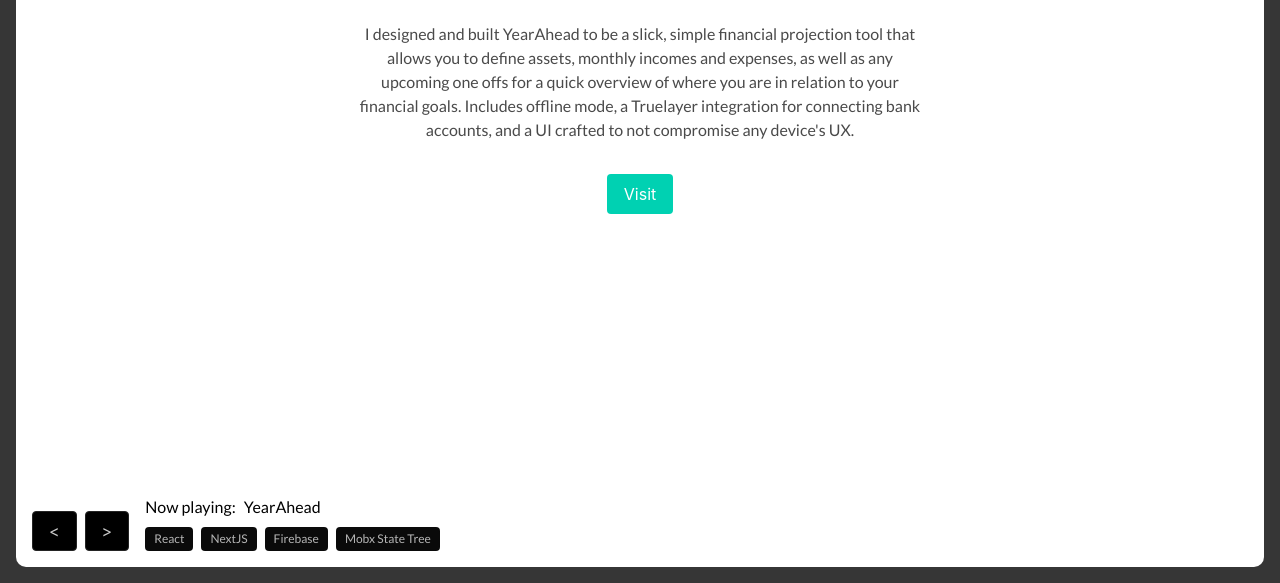
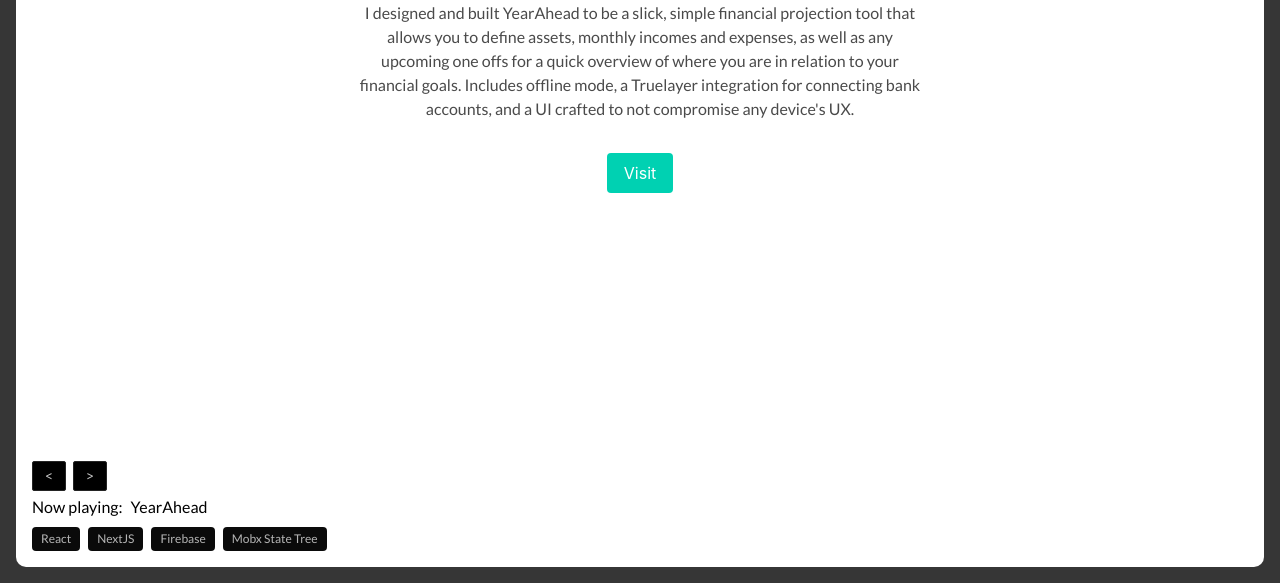
Before and after one commit to finallyblueskies/finallyblueskies.github.io, a website with bundled scripts: page index.html in a window 1280 px wide. Shown: the part 217-800 px from the top of the page. Built offline with nearby package versions, Linux system fonts and the light colour scheme.

Commit message:
Design adjust, touch interaction

```diff
--- a/index.html
+++ b/index.html
@@ -59,10 +59,19 @@
           </ul>
         </nav>
       </header>
-
-      <div class="control-panel is-flex is-align-items-flex-end">
-        <button class="button prev-sketch mr-2"><</button>
-        <button class="button next-sketch mr-4">></button>
+      <div class="pl-4 pr-4 pb-4" style="height: 100%">
+        <div class="sketch-container"></div>
+      </div>
+      <div
+        class="
+          control-panel
+          is-flex is-align-items-flex-start is-flex-direction-column
+        "
+      >
+        <div class="mb-1">
+          <button class="button prev-sketch mr-1 is-small"><</button>
+          <button class="button next-sketch mr-1 is-small">></button>
+        </div>
         <div>
           <div class="mb-2 has-text-white">
             Now playing:<span class="current-sketch-title ml-2"></span>
@@ -70,7 +79,6 @@
           <div class="current-sketch-tags tags"></div>
         </div>
       </div>
-      <div class="sketch-container"></div>
     </div>
     <!-- <div class="sketch-container"> -->
     <!-- <div class="hello-world-container">
--- a/modules/sketch_p5.mjs
+++ b/modules/sketch_p5.mjs
@@ -25,6 +25,10 @@ class SketchP5 extends Sketch {
     instance.mousePressed = () => this.onMousePressed();
     instance.mouseDragged = () => this.onMouseDragged();
     instance.mouseReleased = () => this.onMouseReleased();
+
+    instance.touchStarted = () => this.onMousePressed();
+    instance.touchMoved = () => this.onMouseDragged();
+    instance.touchEnded = () => this.onMouseReleased();
   }
   setup() {
     this.p5.resizeCanvas(this.width, this.height);
--- a/styles/style.css
+++ b/styles/style.css
@@ -12,7 +12,6 @@ body {
 }
 
 .app {
-  padding: 1rem;
   background: #101010;
   display: flex;
   flex-direction: column;
@@ -33,6 +32,7 @@ body {
   overflow: hidden;
   border-radius: 10px;
   cursor: pointer;
+  height: 100%;
 }
 
 .control-panel {
```
